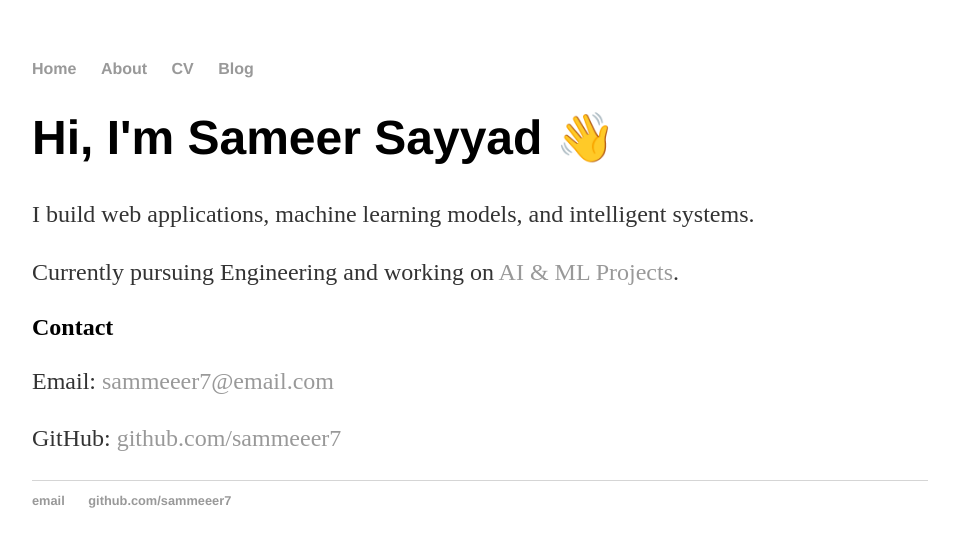
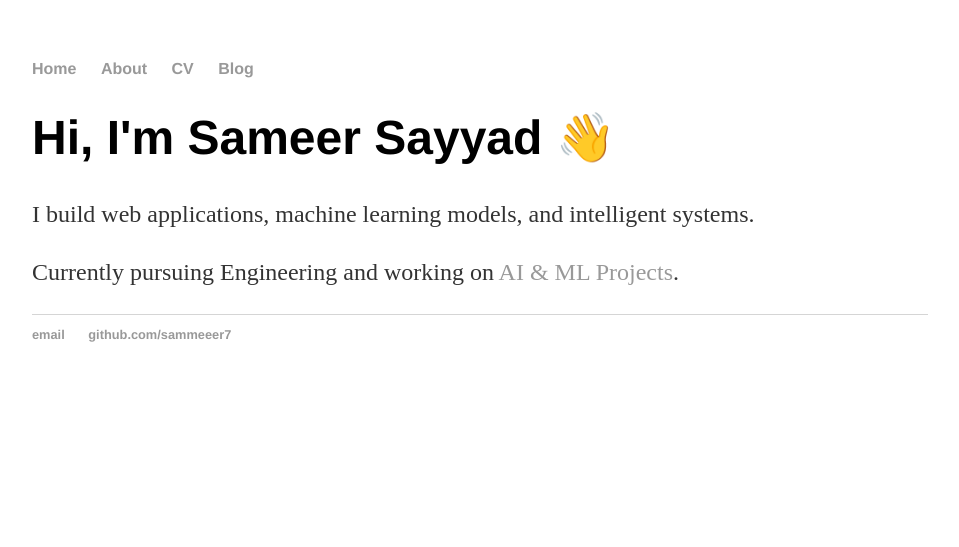
Before and after one commit to sammeeer7/sammeeer7.github.io, a Jekyll site: the page built from index.html, in a window 1280 px wide. Shown: the top 547 px of the page, without its empty margins (160-1119 px from the left). Built offline with Jekyll 4.4.1, drawn with Linux system fonts in a browser that asks for light colours.

Commit message:
Update index.html

```diff
--- a/index.html
+++ b/index.html
@@ -8,11 +8,3 @@ title: "Sameer Sayyad | Portfolio"
   <p>I build web applications, machine learning models, and intelligent systems.</p>
   <p>Currently pursuing Engineering and working on <a href="/blog/">AI & ML Projects</a>.</p>
 </div>
-
-
-
-<div class="contact">
-  <h2>Contact</h2>
-  <p>Email: <a href="sameer7sayyad@email.com">sammeeer7@email.com</a></p>
-  <p>GitHub: <a href="https://github.com/sammeeer7">github.com/sammeeer7</a></p>
-</div>
```
